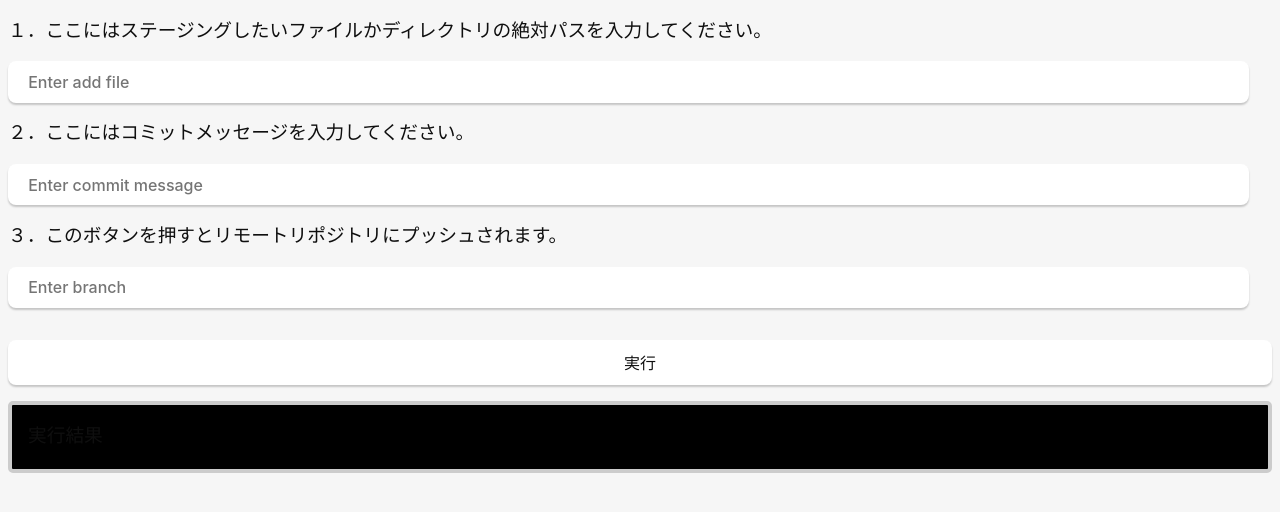
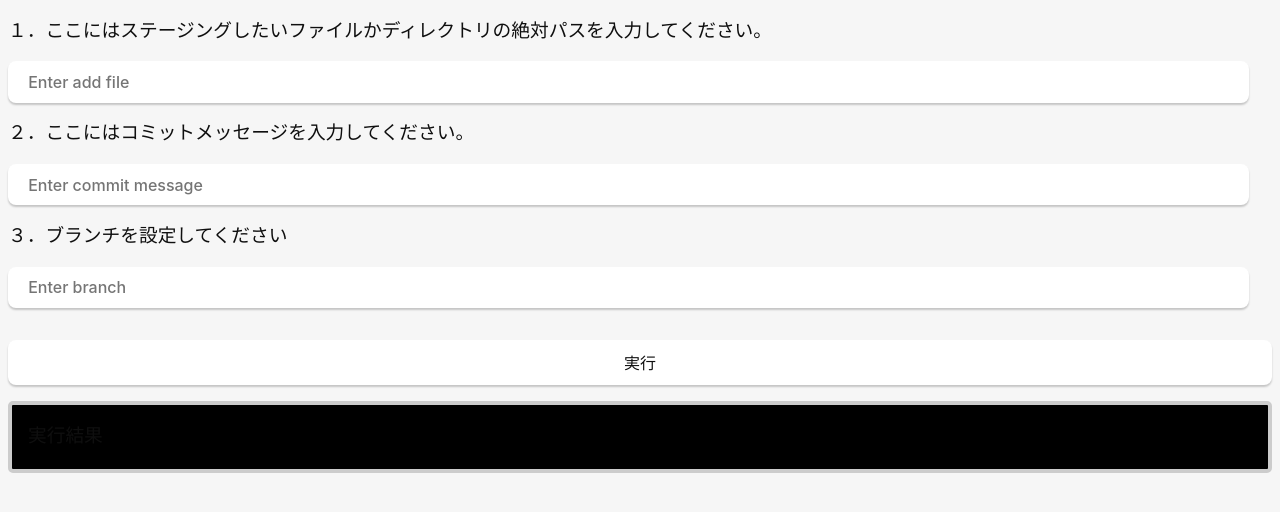
Before and after one commit to Rerurate514/GitAidTools, a React (Vite) app: page / in a window 1280 px wide. Shown: the top 512 px of the page. Built offline with nearby package versions, Linux system fonts and the light colour scheme.

Commit message:
2023/06/29 - UIの修正とコマンド実行の線形化

```diff
--- a/src/assets/components/PushBranch.tsx
+++ b/src/assets/components/PushBranch.tsx
@@ -12,7 +12,7 @@ export const PushBranch = () => {
 
     return(
         <div>
-            <h3>３．このボタンを押すとリモートリポジトリにプッシュされます。</h3>
+            <h3>３．ブランチを設定してください</h3>
             <form
             onSubmit={(e) => {
                 e.preventDefault(),
```
